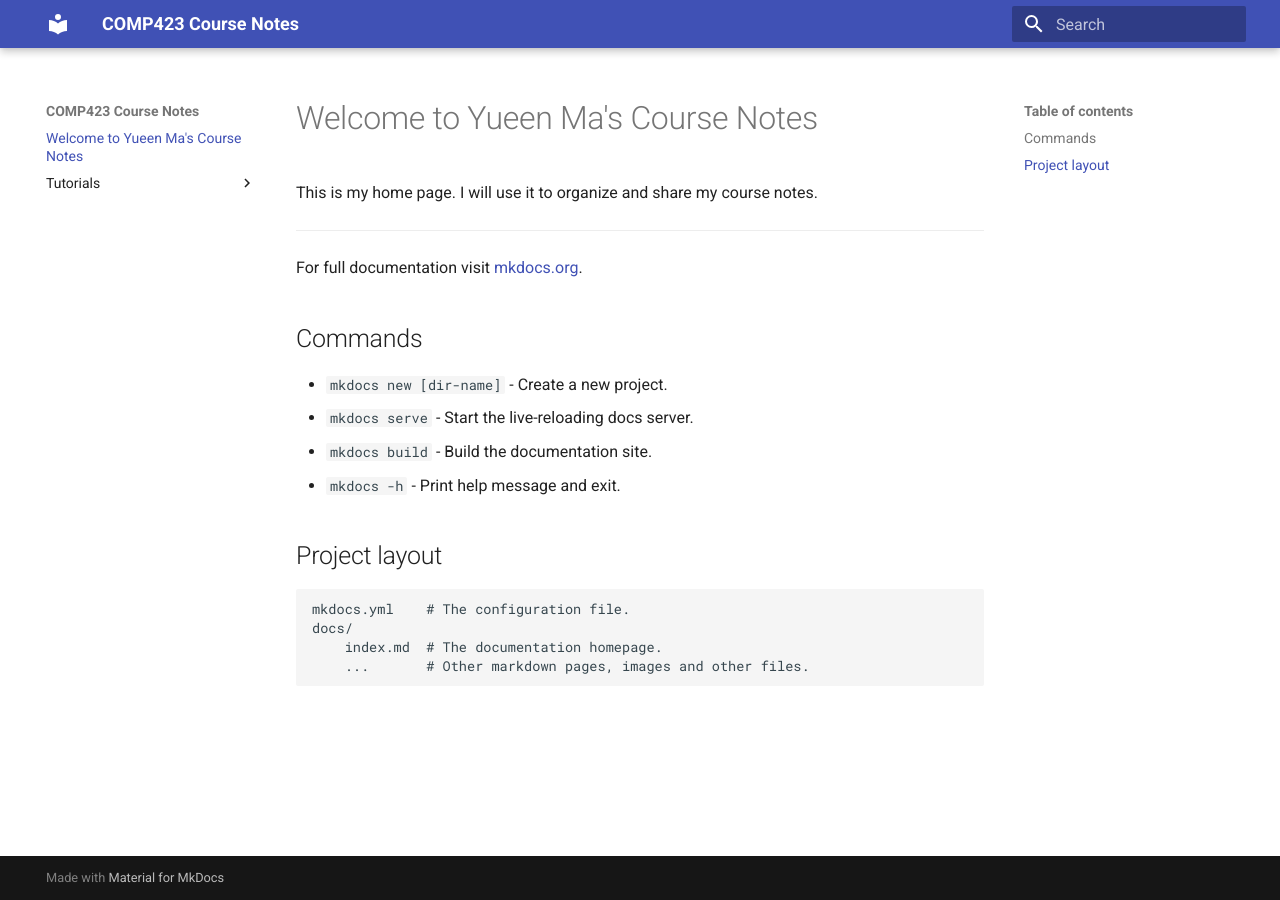
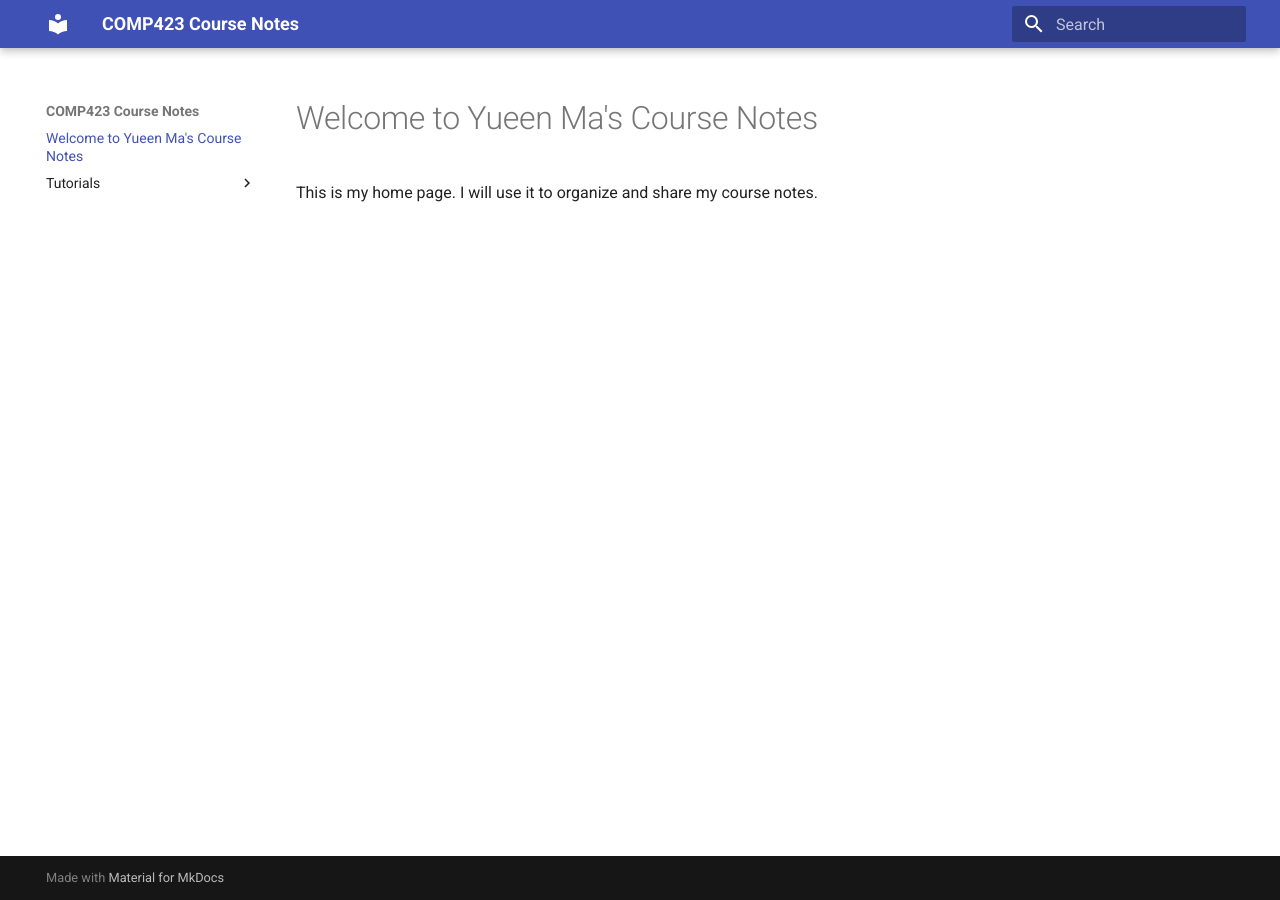
Before and after one commit to myueen/comp423-course-notes, an MkDocs documentation site: the page built from docs/index.md, in a window 1280 px wide. Built offline with MkDocs 1.6.1 and Material for MkDocs 9.7.7, drawn with Linux system fonts in a browser that asks for light colours.

Commit message:
comment out notes on main page

```diff
--- a/docs/index.md
+++ b/docs/index.md
@@ -4,7 +4,7 @@ This is my home page. I will use it to organize and share my course notes.
 
 
 
-
+<!--
 -------------------------------------------
 For full documentation visit [mkdocs.org](https://www.mkdocs.org).
 
@@ -20,4 +20,4 @@ For full documentation visit [mkdocs.org](https://www.mkdocs.org).
     mkdocs.yml    # The configuration file.
     docs/
         index.md  # The documentation homepage.
-        ...       # Other markdown pages, images and other files.
+        ...       # Other markdown pages, images and other files. -->
```
Also changed, not shown: 1 other file.
